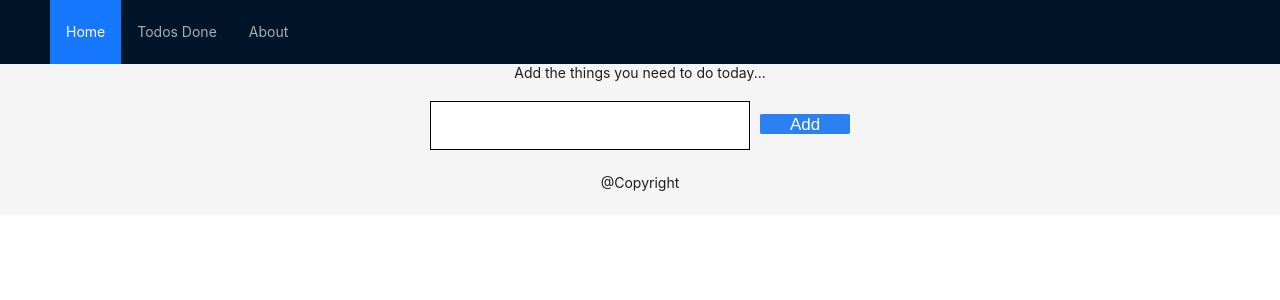
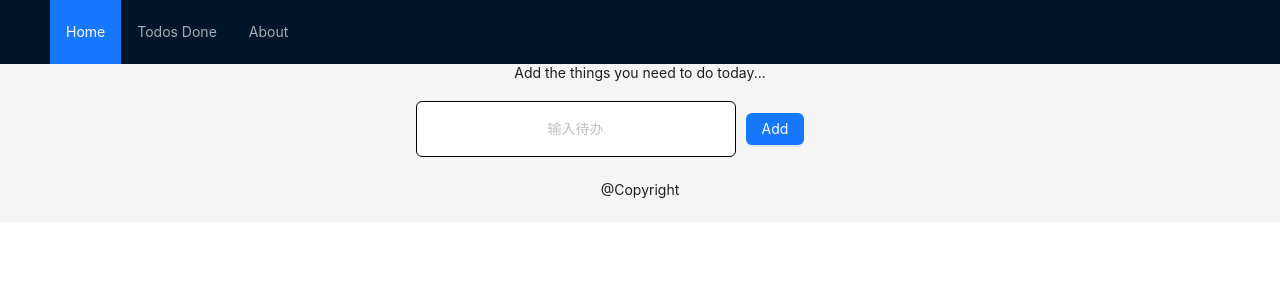
Before and after one commit to tjx01/day10_todoList, a React (Create React App) app: page / in a window 1280 px wide. Shown: the top 300 px of the page. Built offline with nearby package versions, Linux system fonts and the light colour scheme; no server answers.

Commit message:
refactor: antd css use

```diff
--- a/src/components/TodoGenerator.css
+++ b/src/components/TodoGenerator.css
@@ -1,17 +1,11 @@
-.todo-item{
+.todo-input{
     width: 320px;
     padding: 16px;
     border: 1px solid black;
     margin-top: 20px;
     text-align: center;
+    margin-left: -60px;
 }
 .addButton{
-    width: 90px;
-    height: 20px;
-    background-color: #2B80F2;
-    border: none;
-    font-size: 17px;
     margin-left: 10px;
-    color: white;
-    border-radius: 5%;
 }
--- a/src/components/TodoGenerator.jsx
+++ b/src/components/TodoGenerator.jsx
@@ -2,6 +2,7 @@ import React, {useContext, useState} from "react";
 import {TodoContext} from "../contexts/TodoContext";
 import './TodoGenerator.css';
 import {useTodoServers} from "../useTodoServers";
+import { Button, Input} from 'antd';
 
 export function TodoGenerator() {
     const [inputValue, setInputValue] = useState("");
@@ -25,12 +26,8 @@ export function TodoGenerator() {
 
     return (
         <div className={"generator"}>
-            <input
-                className={"todo-item"}
-                value={inputValue}
-                onChange={e => setInputValue(e.target.value)}
-            />
-            <button onClick={addItem} className={"addButton"}>Add</button>
+            <Input placeholder="输入待办" className={"todo-input"} value={inputValue} onChange={e => setInputValue(e.target.value)}/>
+            <Button type="primary" onClick={addItem} className={"addButton"}>Add</Button>
         </div>
     );
 }
--- a/src/components/TodoGroup.css
+++ b/src/components/TodoGroup.css
@@ -4,19 +4,3 @@
     justify-content: center;
     gap: 8px;
 }
-
-.deleteBtn{
-    background-color: red;
-    font-size: 17px;
-    border: none;
-    color: white;
-    border-radius: 20%;
-}
-
-.detailsBtn{
-    background-color: #2B80F2;
-    border: none;
-    font-size: 17px;
-    color: white;
-    border-radius: 10%;
-}
--- a/src/components/TodoGroup.jsx
+++ b/src/components/TodoGroup.jsx
@@ -4,6 +4,7 @@ import {TodoItem} from "./TodoItem";
 import './TodoGroup.css';
 import {useNavigate} from "react-router";
 import {useTodoServers} from "../useTodoServers";
+import { Button} from 'antd';
 
 export function TodoGroup() {
     const {state, dispatch} = useContext(TodoContext)
@@ -31,8 +32,8 @@ export function TodoGroup() {
             state.map((item, index) => {
                 return <div className={"todo-group"} key={index}>
                     <TodoItem todo={item} key={index} index={index}/>
-                    <button className={"deleteBtn"} onClick={() => deleteItem(item.id, item.done)}>X</button>
-                    <button className={"detailsBtn"} onClick={() => enterDetails(item.id)}>details</button>
+                    <Button type="primary" danger onClick={() => deleteItem(item.id, item.done)}>X</Button>
+                    <Button type="primary" onClick={() => enterDetails(item.id)}>details</Button>
                 </div>
             })
         }
--- a/src/components/TodoItem.css
+++ b/src/components/TodoItem.css
@@ -4,6 +4,8 @@
     border: 1px solid black;
     margin-top: 20px;
     text-align: center;
+    background-color: white;
+    border-radius: 6px;
 }
 .todo-item .todo-done{
     text-decoration: line-through;
--- a/src/routes/Routes.jsx
+++ b/src/routes/Routes.jsx
@@ -4,6 +4,7 @@ import {ErrorPage} from "../pages/ErrorPage";
 import {HomePage} from "../pages/HomePage";
 import {TodoDetailPage} from "../pages/TodoDetailPage";
 import {TodoDonePage} from "../pages/TodoDonePage";
+import {AboutPage} from "./pages/AboutPage";
 
 export const routes = createBrowserRouter([
     {
@@ -25,7 +26,7 @@ export const routes = createBrowserRouter([
             },
             {
                 path:"/about",
-                element:<div>About Page</div>
+                element:<AboutPage/>
             }
         ]
     }
--- /dev/null
+++ b/src/routes/pages/AboutPage.jsx
@@ -0,0 +1,5 @@
+export function AboutPage() {
+    return <div>
+        TodoList App v1.0.0
+    </div>;
+}
```
